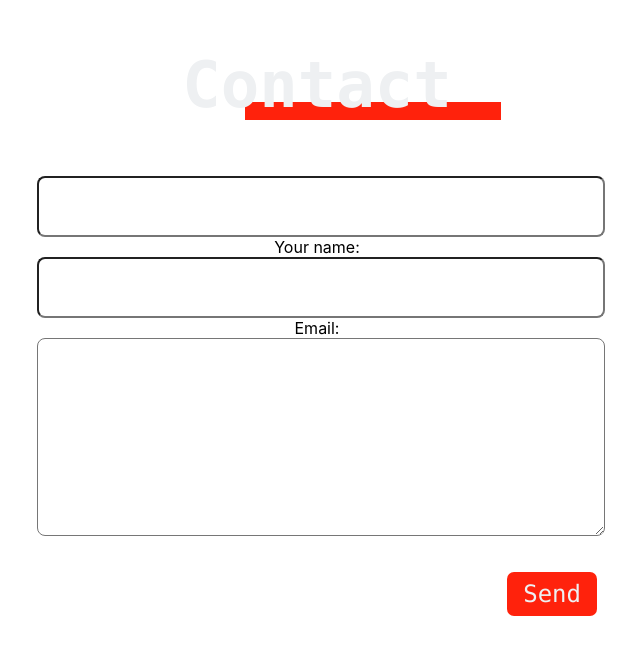
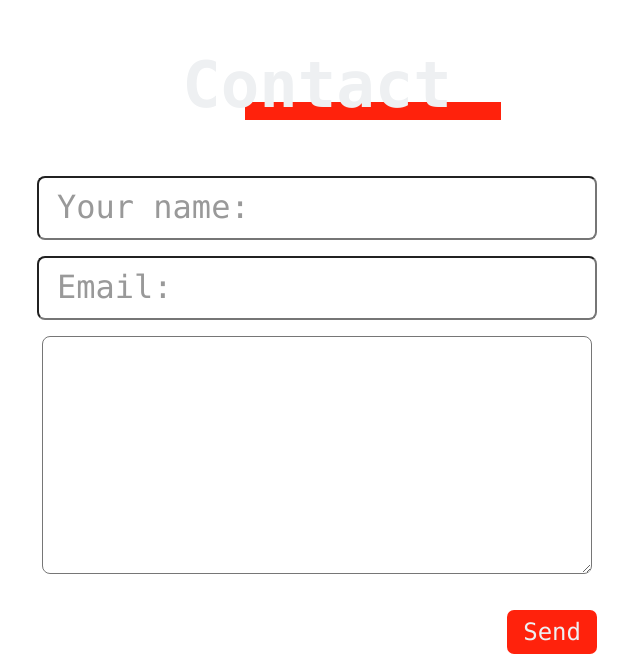
Before and after one commit to dandlp95/portfolio, a React (Create React App) app: page / in a window 1280 px wide. Shown: the part 4728-5382 px from the top of the page, without its empty margins (323-963 px from the left). Before the commit the page ends 5344 px from the top, so only its background shows below. Built offline with nearby package versions, Linux system fonts and the light colour scheme; the HTML template or start-up script is replaced by a standard one.

Commit message:
send email form finished

```diff
--- a/src/components/contact.jsx
+++ b/src/components/contact.jsx
@@ -27,7 +27,7 @@ const Contact = () => {
           </div>
           <div className={ContactCSS.inputContainer}>
             <input
-              type="email"
+              type="text"
               required
               name="email"
               onChange={(e) => setEmail(e.target.value)}
--- a/src/components/contact.module.css
+++ b/src/components/contact.module.css
@@ -12,32 +12,63 @@
 
 .contactMain .contactFormContainer form {
   width: 560px;
-  box-sizing: border-box;
-  display:block;
+  display: block;
 }
 
 .contactMain .contactFormContainer input {
   display: block;
   margin: 0 auto;
-  height: 2.5rem;
-  font-size: 1rem;
+  height: 4rem;
   padding-top: 1rem;
+  padding-left: 0.5rem;
 }
 
 .contactMain input,
 .contactMain textarea {
   width: 100%;
   border-radius: 0.5rem;
+  box-sizing: border-box;
+  font-size: 1.2rem;
+  font-family: Helvetica;
 }
 
-.contactMain textarea{
-    padding: 0.5rem;
-    font-size:1rem;
-    width: 550px;
+.contactMain textarea {
+  padding: 0.5rem;
+  font-size: 1.2rem;
+  width: 550px;
 }
 
-.contactMain button{
-    display:block;
-    margin-top: 2rem;
-    float:right;
+.contactMain button {
+  display: block;
+  margin-top: 2rem;
+  float: right;
 }
+
+.contactMain .inputContainer {
+  position: relative;
+}
+
+.contactMain .inputContainer:nth-child(2),
+.contactMain textarea {
+  margin-top: 1rem;
+}
+
+.inputContainer input:focus ~ .floatingLabel,
+input:not(:focus):valid ~ .floatingLabel {
+  top: 5px;
+  bottom: 11px;
+  left: 10px;
+  font-size: 1.1rem;
+  opacity: 1;
+}
+
+.contactMain .floatingLabel {
+  position: absolute;
+  pointer-events: none;
+  left: 20px;
+  top: 12px;
+  transition: 0.2s ease all;
+  font-size: 2rem;
+  color: #999999;
+  font-family: Consolas;
+}
```
